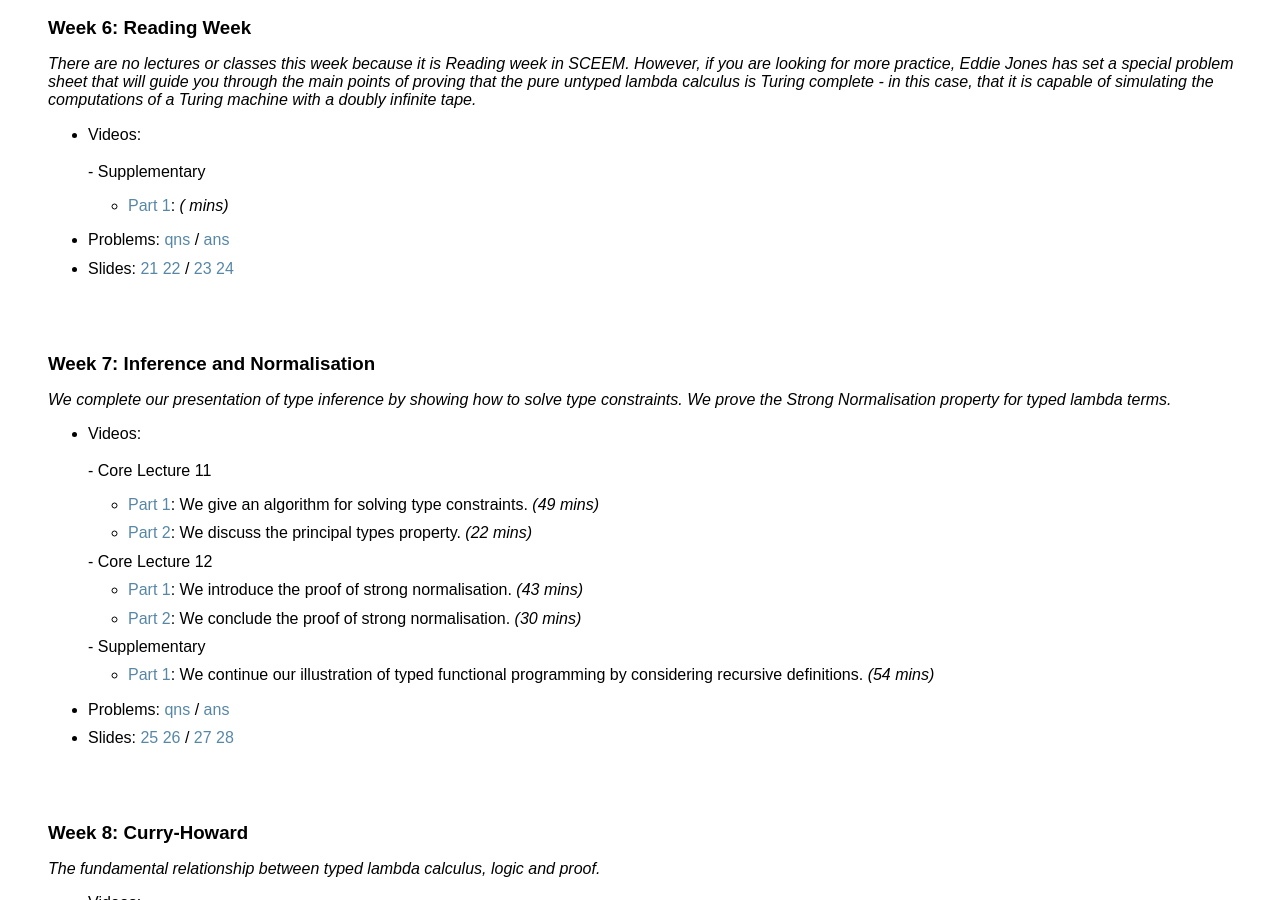
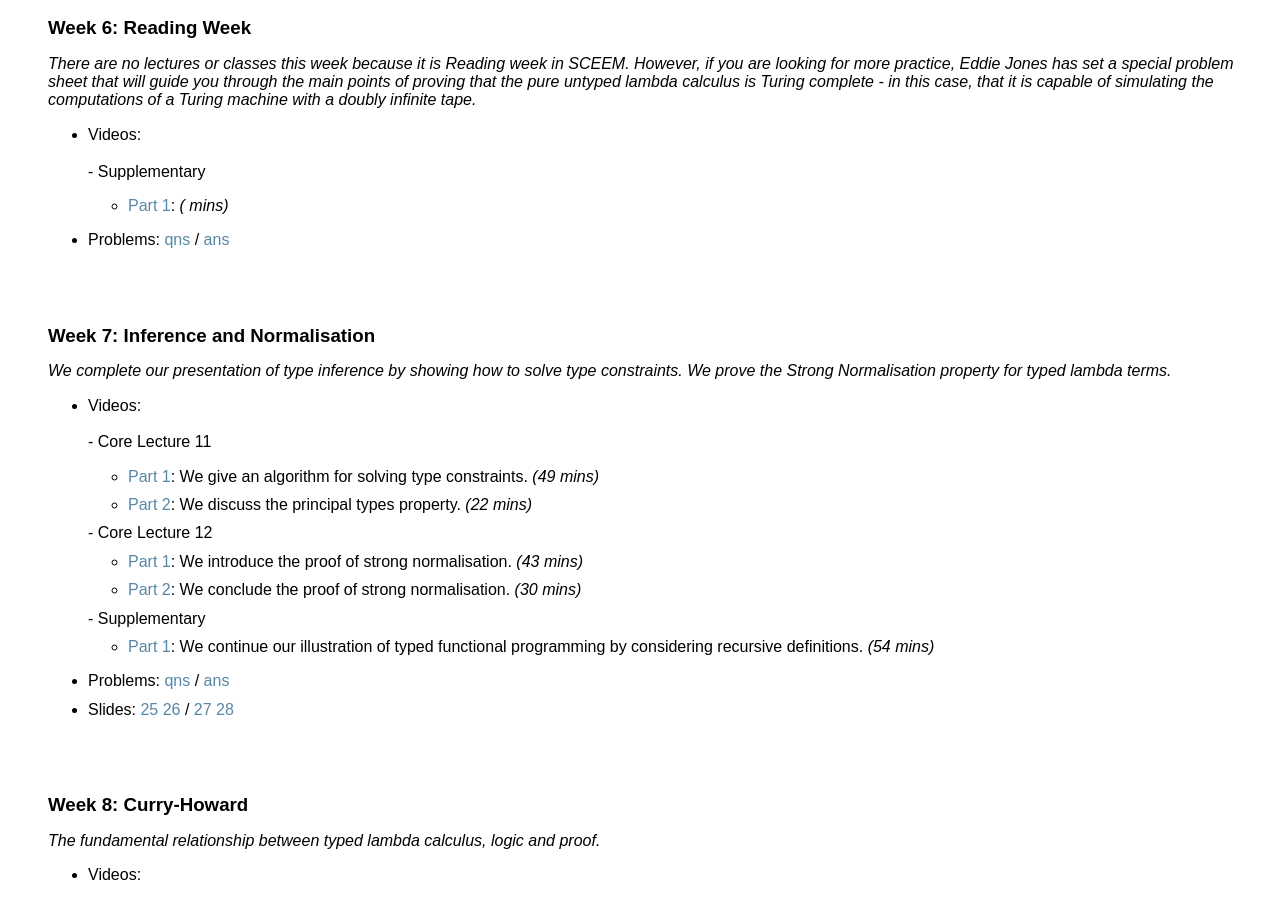
Before and after one commit to uob-coms30040/uob-coms30040.github.io, a Jekyll site: the page built from schedule.md, in a window 1280 px wide and 900 px high, scrolled down 3772 px. Built offline with Jekyll 4.4.1, drawn with Linux system fonts in a browser that asks for light colours; nearby versions of some CDN libraries.

Commit message:
fix reading week

```diff
--- a/schedule.md
+++ b/schedule.md
@@ -121,7 +121,7 @@ title: schedule
         {% endfor %}
       </ul>
       {% endfor %}
-      {% if week.num != 8 %}
+      {% if week.num != 8 && week.num != 6 %}
       - Supplementary
       <ul>
         <li><a href="{{ week.optional.url }}" target="_blank">Part 1</a>: {{ week.optional.dsc }} <i>({{ week.optional.len }} mins)</i>
@@ -133,6 +133,7 @@ title: schedule
     <li>
       Problems: <a href="questions/sheet{{ week.num }}.pdf" target="_blank">qns</a>{% if next_friday_unix <= nowunix %} / <a href="answers/sheet{{ week.num }}.pdf" target="_blank">ans</a>{% endif %}
     </li>
+    {% if week.num != 6 %}
     <li>
       Slides:
         {% if week.num == 1 %}
@@ -147,6 +148,7 @@ title: schedule
         {% endif %}
     </li>
     {% endif %}
+    {% endif %}
   </ul>
 
 {% endunless %}
```
